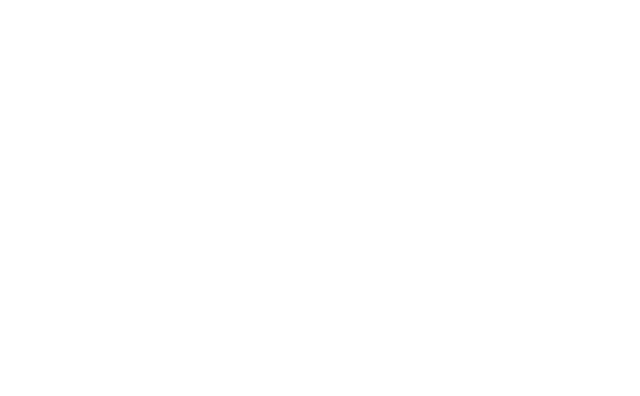
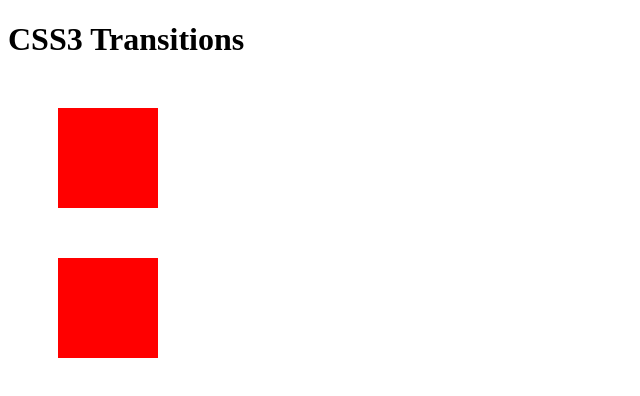
Before and after one commit to jkempster34/CSS-transitions, a plain HTML site: page index.html in a window 1280 px wide. Shown: the whole page, without its empty margins (0-640 px from the left). Drawn offline with Linux system fonts and the light colour scheme.

Commit message:
Add style sheet and simple CSS animations

```diff
--- a/index.html
+++ b/index.html
@@ -4,7 +4,12 @@
     <meta charset="UTF-8" />
     <meta name="viewport" content="width=device-width, initial-scale=1.0" />
     <meta http-equiv="X-UA-Compatible" content="ie=edge" />
-    <title>Document</title>
+    <link rel="stylesheet" type="text/css" href="styles.css" />
+    <title>CSS3 transitions</title>
   </head>
-  <body></body>
+  <body>
+    <h1>CSS3 Transitions</h1>
+    <div id="linear"></div>
+    <div id="spin"></div>
+  </body>
 </html>
--- /dev/null
+++ b/styles.css
@@ -0,0 +1,33 @@
+div {
+  margin: 50px;
+}
+
+/* LINEAR */
+#linear {
+  width: 100px;
+  height: 100px;
+  background: red;
+  transition: 2s;
+}
+
+#linear:hover {
+  width: 300px;
+}
+
+/* SPIN */
+#spin {
+  width: 100px;
+  height: 100px;
+  background: red;
+  transition: width 2s, height 2s, transform 2s;
+  /* width: amount of time to reach final width
+   * height amount of time to reach final height
+   * transform: amount of time to perform the tranformation (to spin)
+   */
+}
+
+#spin:hover {
+  width: 300px; /*final width*/
+  height: 300px; /*final height*/
+  transform: rotate(360deg); /*spin*/
+}
```
